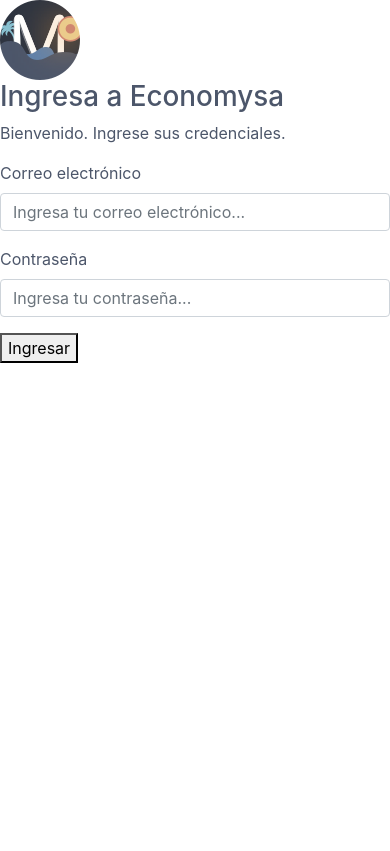
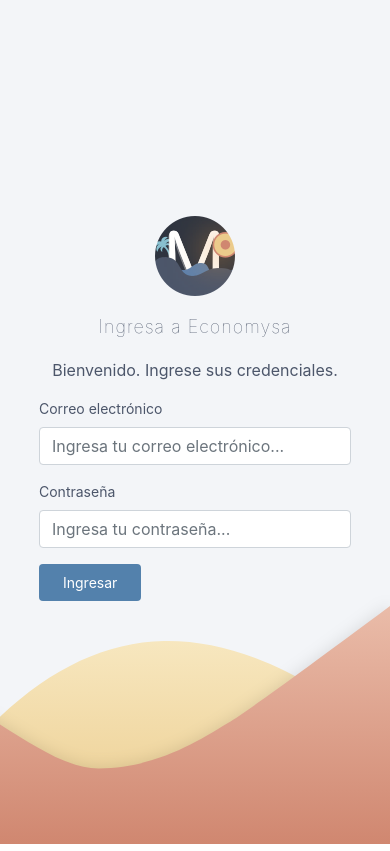
Before and after one commit to Franco-Ezequiel-Marchegiani/Economysa, a React (Create React App) app: page /login in a window 390 px wide. Built offline with nearby package versions, Linux system fonts and the light colour scheme.

Commit message:
Login completamente responsive

```diff
--- a/src/components/Login/Login.css
+++ b/src/components/Login/Login.css
@@ -1,3 +1,49 @@
+.loginContainerAll{
+    background-color: rgba(216, 222, 233, 0.3);
+    height: 100vh;
+}
+.btn-datosFormRegister{
+    color: #fff;
+    background-color: #5381AC;
+    font-size: 14px;
+    border: none;
+    padding: 8px 24px;
+    border-radius: 4px;
+    margin-bottom: 250px;
+}
+.iconLoginContainer{
+    padding-top: 216px;
+    display: flex;
+    justify-content: center;
+}
+.titleLogin{
+    font-size: 18px;
+    font-weight: 100;
+    letter-spacing: 1px;
+    margin: 20px 0;
+    text-align: center;
+}
+.parrafoLogin{
+    text-align: center;
+}
+.formLogin{
+    width: 80%;
+    margin: auto;
+}
+.inputRegister{
+    font-size: 14px;
+    color: #4c566a;
+}
+.imagenFondo{
+    width: 100%;
+    height: 30vh;
+    background-image: url("../../images/fondoLogin.svg");
+    background-repeat: no-repeat;
+    background-position: right;
+    background-size: cover;
+    position: absolute;
+    bottom: 0;
+}
 
 @media only screen and (min-width: 740px){
     .loginContainerAll{
@@ -15,9 +61,7 @@
         position: static;
         z-index: -5;
     }
-    .prueba{
-    }
-    .pruebaImg{
+    .imagenFondo{
         width: 100%;
         height: 20%;
         background-image: url("../../images/fondoLogin.svg");
@@ -29,14 +73,9 @@
     }
     .formLogin{
         width: 75%;
-        margin: auto;
     }
     .titleLogin{
         font-size: 42px;
-        font-weight: 100;
-        letter-spacing: 1px;
-        margin: 20px 0;
-        text-align: center;
     }
     .titleLogin span{
         display: block;
@@ -48,14 +87,6 @@
     }
     .loginContent img{
         width: 80px;
-    }
-    .iconLoginContainer{
-        padding-top: 216px;
-        display: flex;
-        justify-content: center;
-    }
-    .parrafoLogin{
-        text-align: center;
     }
     .btn-datosFormRegister{
         color: #fff;
@@ -74,7 +105,7 @@
     .btn-datosFormRegister{
         margin-bottom: 250px;
     }
-    .pruebaImg{
+    .imagenFondo{
         width: 100%;
         height: 25%;
         background-image: url("../../images/fondoLogin.svg");
@@ -87,7 +118,7 @@
 }
 @media only screen and (min-width: 1600px){
 
-    .pruebaImg{
+    .imagenFondo{
         width: 100%;
         height: 30%;
         background-image: url("../../images/fondoLogin.svg");
--- a/src/components/Login/Login.js
+++ b/src/components/Login/Login.js
@@ -33,7 +33,7 @@
                       </Form>
                     </div>
                   </div>
-                  <div className='pruebaImg'>
+                  <div className='imagenFondo'>
 
                   </div>
             </main>
```
